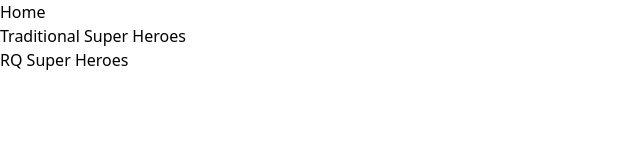
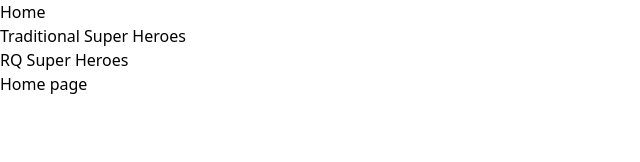
Before and after one commit to hussain-shariff/react-queries-starter, a React (Vite) app: page / in a window 1280 px wide. Shown: the top 162 px of the page, without its empty margins (0-640 px from the left). Built offline with nearby package versions, Linux system fonts and the light colour scheme.

Commit message:
query cache

```diff
--- a/src/App.tsx
+++ b/src/App.tsx
@@ -15,7 +15,7 @@ function App() {
         <Router>
           <Nav/>
           <Routes>
-            <Route path="/home" element={<HomePage/>}></Route>
+            <Route index element={<HomePage/>}></Route>
             <Route path="/superHeroes" element={<SuperHeroesPage/>}></Route>
             <Route path="/RQsuperHeroes" element={<RQsuperHeroesPage/>}></Route>
           </Routes>
--- a/src/components/RQsuperHeroes.page.tsx
+++ b/src/components/RQsuperHeroes.page.tsx
@@ -6,7 +6,15 @@ const fetchSuperHeroes = () =>{
 }
 
 const RQsuperHeroesPage = () => {
-  const { isLoading, data, isError, error  } = useQuery('super-heroes', fetchSuperHeroes)
+  const { isLoading, data, isError, error, isFetching  } = useQuery(
+    'super-heroes',
+    fetchSuperHeroes,
+    {
+      cacheTime : 5000
+    }
+  )
+
+  console.log(isLoading, isFetching);
 
 
   if(isLoading) return <h1>Loading...</h1>
```
